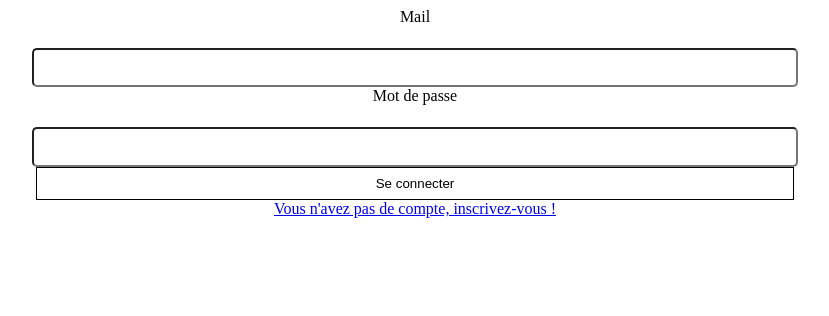
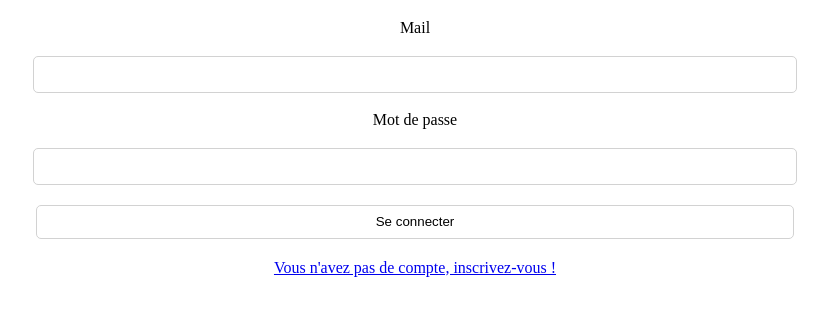
Before and after one commit to Ioamra/Projet-1, a PHP site: page /connexion.php in a window 1280 px wide. Shown: the top 316 px of the page, without its empty margins (225-1054 px from the left). Run offline with PHP 8.4, Linux system fonts and the light colour scheme; style sheets or scripts are compiled from the project's sources.

Commit message:
more css

```diff
--- a/assets/scss/connexion.scss
+++ b/assets/scss/connexion.scss
@@ -1,15 +1,32 @@
+form {
+    display: flex;
+    flex-direction: column;
+    align-items: center;
+}
+
 label {
     height: 2.5em;
+    display: flex;
+    align-items: center;
+    justify-content: center;
 }
 
 input {
     height: 2.5em;
     border-radius: 5px;
+    border: 1px solid rgb(210, 210, 210);
+}
+
+input:focus {
+    // ! REGLER PB BORDER COLOR NOT WORKING
+    border-color: rgb(0, 255, 179, 0.25);
+    box-shadow: 0 0 0 0.25em rgb(0, 255, 179, 0.25);
 }
 
 button {
     cursor: pointer;
-    background-color: white;
-    border: 1px solid black;
+    border-radius: 5px;
+    background-color: transparent;
+    border: 1px solid rgb(210, 210, 210);
     height: 2.5em;
 }
--- a/assets/scss/main.scss
+++ b/assets/scss/main.scss
@@ -1,9 +1,6 @@
 .container {
     width: 90%;
     margin-left: 5%;
-    display: flex;
-    flex-direction: column;
-    align-items: center;
     @media (min-width: 560px) {
         width: 60%;
         margin-left: 20%;
@@ -17,3 +14,127 @@
 .w-100 {
     width: 100%;
 }
+
+// * MARGIN * //
+
+.m-1 {
+    margin: 0.5em;
+}
+
+.m-2 {
+    margin: 1.5em;
+}
+
+.m-3 {
+    margin: 3em;
+}
+
+.mt-1 {
+    margin-top: 0.5em;
+}
+
+.mt-2 {
+    margin-top: 1.5em;
+}
+
+.mt-3 {
+    margin-top: 3em;
+}
+
+.me-1 {
+    margin-right: 0.5em;
+}
+
+.me-2 {
+    margin-right: 1.5em;
+}
+
+.me-3 {
+    margin-right: 3em;
+}
+
+.mb-1 {
+    margin-bottom: 0.5em;
+}
+
+.mb-2 {
+    margin-bottom: 1.5em;
+}
+
+.mb-3 {
+    margin-bottom: 3em;
+}
+
+.ms-1 {
+    margin-left: 0.5em;
+}
+
+.ms-2 {
+    margin-left: 1.5em;
+}
+
+.ms-3 {
+    margin-left: 3em;
+}
+
+// * PADDING * //
+
+.p-1 {
+    padding: 0.5em;
+}
+
+.p-2 {
+    padding: 1.5em;
+}
+
+.p-3 {
+    padding: 3em;
+}
+
+.pt-1 {
+    padding-top: 0.5em;
+}
+
+.pt-2 {
+    padding-top: 1.5em;
+}
+
+.pt-3 {
+    padding-top: 3em;
+}
+
+.pe-1 {
+    padding-right: 0.5em;
+}
+
+.pe-2 {
+    padding-right: 1.5em;
+}
+
+.pe-3 {
+    padding-right: 3em;
+}
+
+.pb-1 {
+    padding-bottom: 0.5em;
+}
+
+.pb-2 {
+    padding-bottom: 1.5em;
+}
+
+.pb-3 {
+    padding-bottom: 3em;
+}
+
+.ps-1 {
+    padding-left: 0.5em;
+}
+
+.ps-2 {
+    padding-left: 1.5em;
+}
+
+.ps-3 {
+    padding-left: 3em;
+}
--- a/connexion.php
+++ b/connexion.php
@@ -8,11 +8,11 @@
 <body>
     <?php require_once 'includes/bdd.php'; ?>
     <form method="post" class="container text-center">
-        <label class="w-100 d-block" for="mail">Mail</label>
-        <input class="w-100" type="email" name="mail">
-        <label class="w-100 d-block" for="password">Mot de passe</label>
-        <input class="w-100" type="password" name="password">
-        <button class="w-100" type="submit">Se connecter</button>
+        <label class="w-100 mb-1 d-block" for="mail">Mail</label>
+        <input class="w-100 mb-1" type="email" name="mail">
+        <label class="w-100 mb-1 d-block" for="password">Mot de passe</label>
+        <input class="w-100 mb-2" type="password" name="password">
+        <button class="w-100 mb-2" type="submit">Se connecter</button>
         <a href="inscription.php">Vous n'avez pas de compte, inscrivez-vous !</a>
     </form>
 </body>
```
